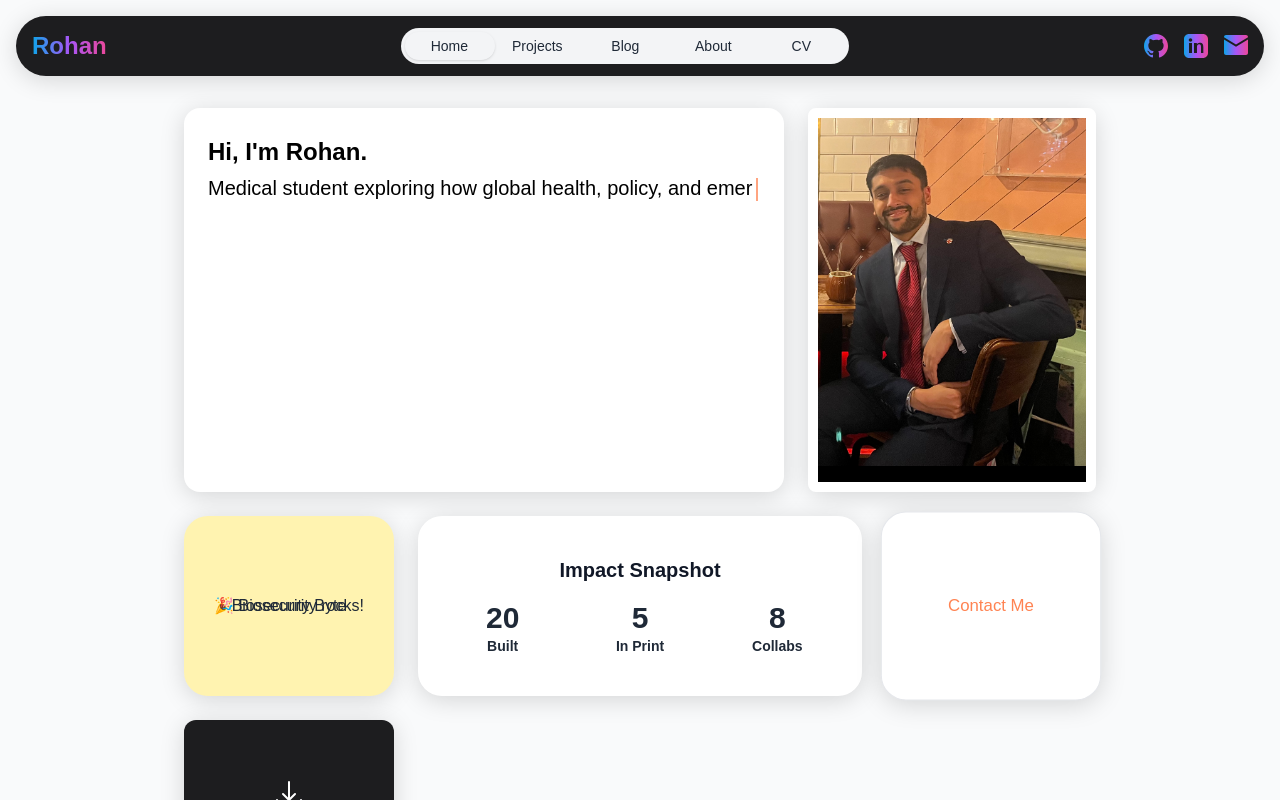
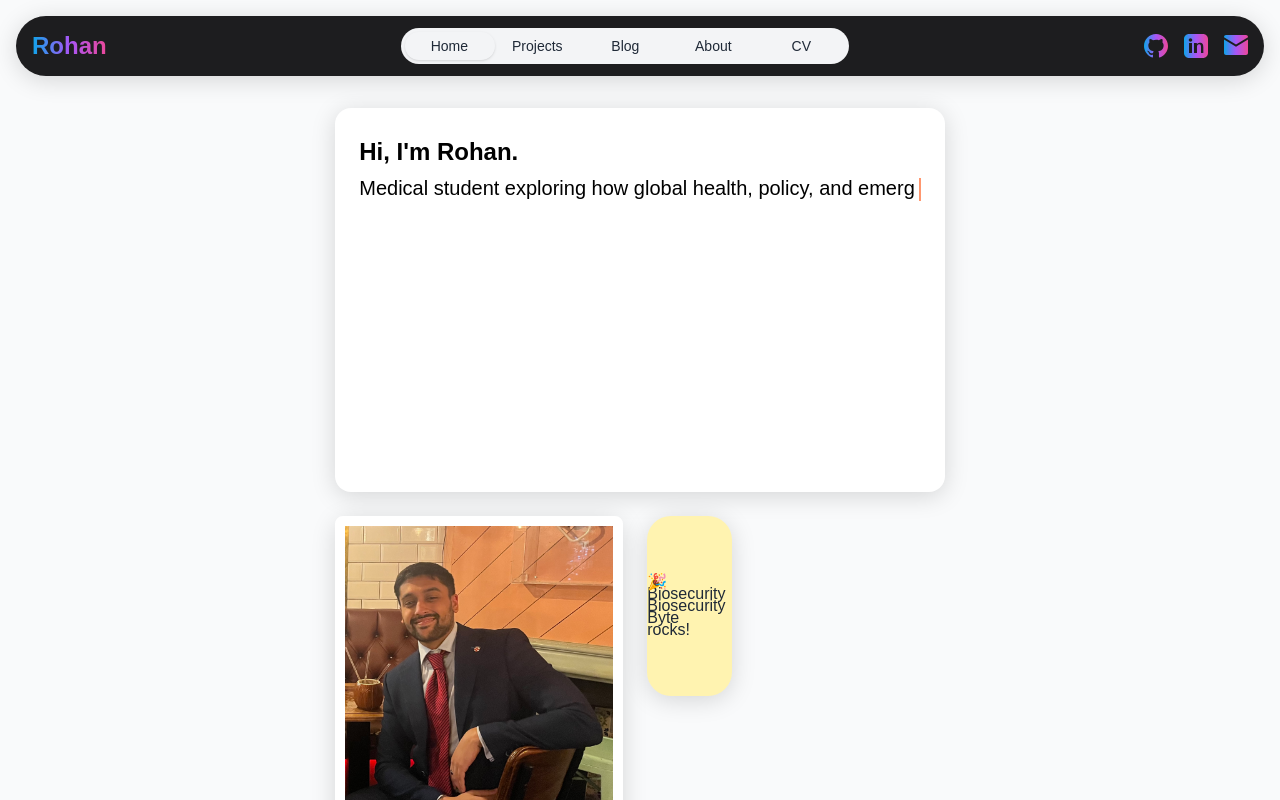
Before and after one commit to SUPA5INGH/personal-website, a Next.js app: page / in a window 1280 px wide. Shown: the top 800 px of the page. Built offline with nearby package versions, Linux system fonts and the light colour scheme.

Commit message:
Update globals.css

```diff
--- a/styles/globals.css
+++ b/styles/globals.css
@@ -98,7 +98,6 @@
 /* Home lobby grid layout */
 .lobby-grid {
   display: grid;
-  grid-template-columns: repeat(12, 1fr);
   gap: 24px;
   grid-auto-rows: 180px;
   margin: 0 auto;
```
